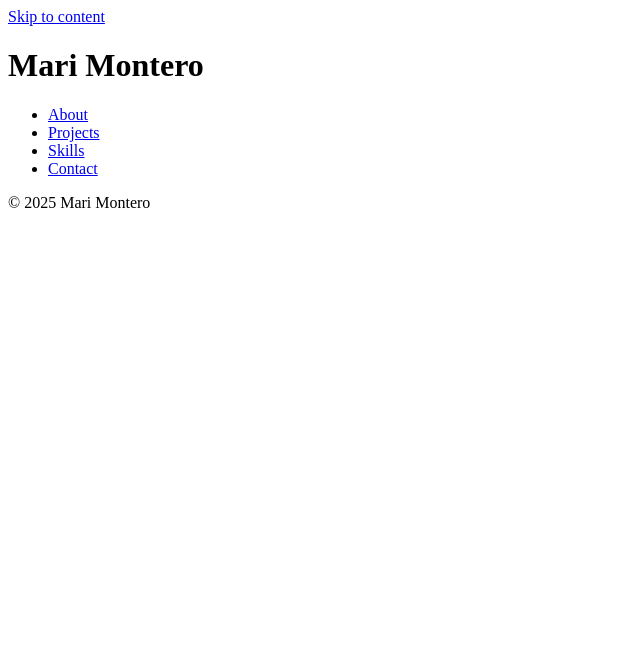
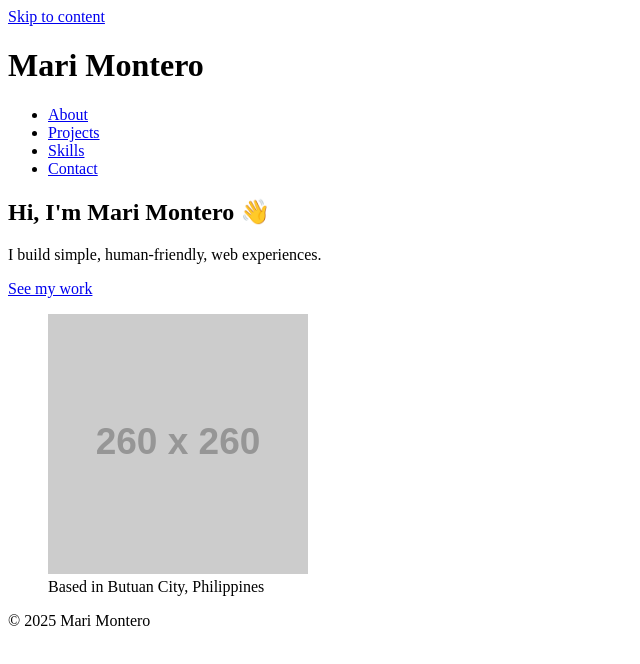
Before and after one commit to MariMontero-CARSU/marimontero-carsu.github.io, a plain HTML site: page docs/index.html in a window 1280 px wide. Shown: the whole page, without its empty margins (0-640 px from the left). Drawn offline with Linux system fonts and the light colour scheme; placeholder pictures from the web are drawn by us.

Commit message:
Section 3: Hero/Intro Section

```diff
--- a/docs/index.html
+++ b/docs/index.html
@@ -26,7 +26,21 @@
     </header>
 
     <main id = "content">
-        <!-- Sections will follow here -->
+        <section class = "intro" aria-labelledby="intro-title">
+            <div class = "container">
+                <div class = "intro-grid">
+                    <div>
+                        <h2 id = "intro-title">Hi, I'm Mari Montero 👋</h2>
+                        <p class = "lead">I build simple, human-friendly, web experiences.</p>
+                        <a class = "btn" href="#projects"> See my work</a>
+                    </div>
+                    <figure class = "profile">
+                        <img src="https://via.placeholder.com/260" alt="Portrait of Mari Montero">
+                        <figcaption>Based in Butuan City, Philippines</figcaption>
+                    </figure>
+                </div>
+            </div>
+        </section>
     </main>
 
     <!-- Bottom copyright site footer -->
```
